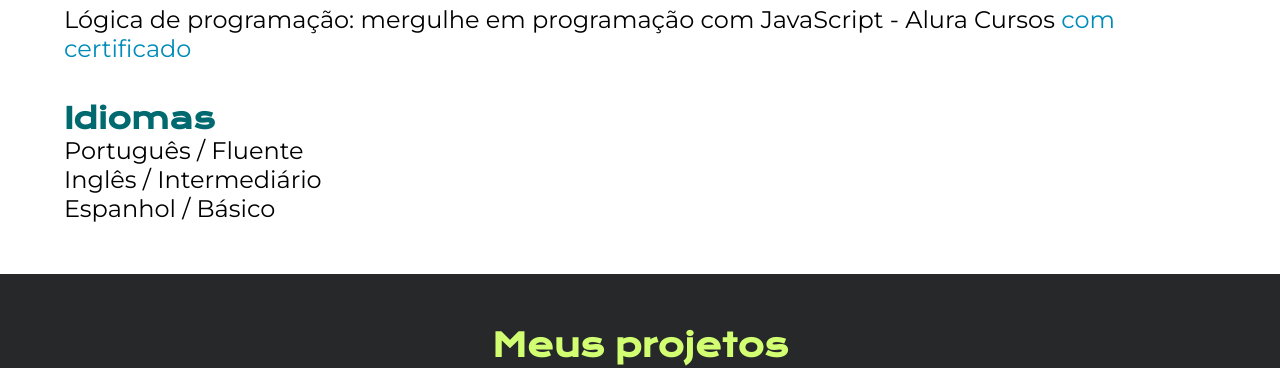
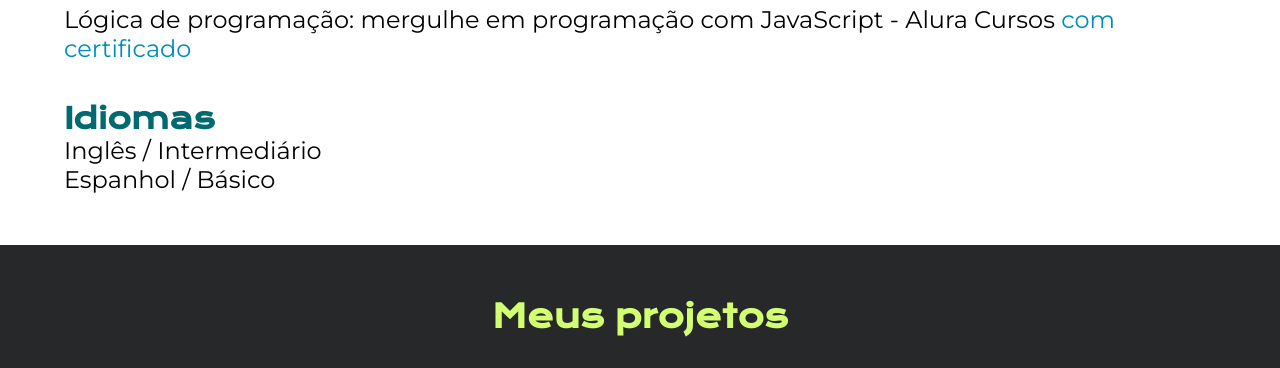
Before and after one commit to lucasweacked/new_portfolio, a plain HTML site: page index.html in a window 1280 px wide. Shown: the part 1960-2328 px from the top of the page. Drawn offline with nearby package versions, Linux system fonts and the light colour scheme.

Commit message:
Update index.html

```diff
--- a/index.html
+++ b/index.html
@@ -54,7 +54,6 @@
 
             <!-- Idiomas -->
             <h3 class="formacao__conteudo__titulo__categorias">Idiomas</h3>
-            <p class="formacao__conteudo__titulo__categorias__paragrafo">Português / Fluente</p>
             <p class="formacao__conteudo__titulo__categorias__paragrafo">Inglês / Intermediário</p>
             <p class="formacao__conteudo__titulo__categorias__paragrafo">Espanhol / Básico</p>
         </section>
```
